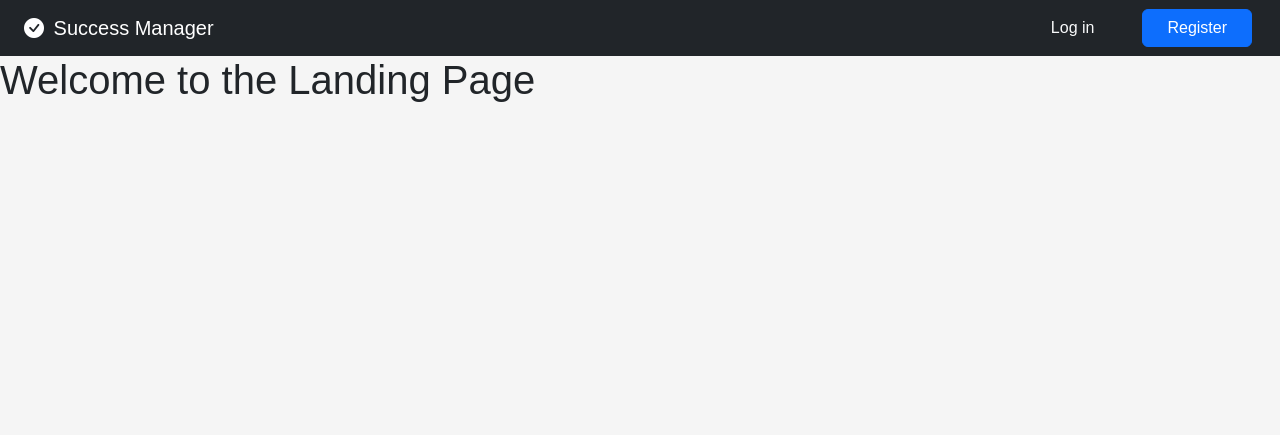
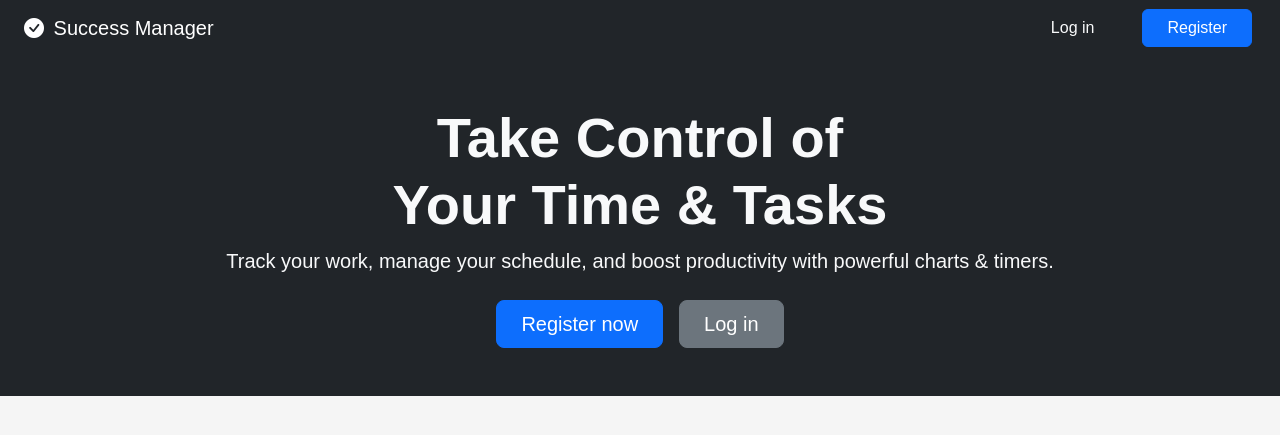
Before and after one commit to PiumalRangana/success-manager-cs50, a Flask app: page / in a window 1280 px wide. Shown: the top 435 px of the page. Run offline with Flask 3, Linux system fonts and the light colour scheme.

Commit message:
feat: add hero section with headline and CTA buttons

```diff
--- a/app/templates/landing.html
+++ b/app/templates/landing.html
@@ -4,7 +4,8 @@
 <head>
     <meta charset="UTF-8">
     <meta name="viewport" content="width=device-width, initial-scale=1.0">
-    <meta name="description" content="Success Manager - A productivity web app to manage tasks, track time, and boost efficiency.">
+    <meta name="description"
+        content="Success Manager - A productivity web app to manage tasks, track time, and boost efficiency.">
 
     <title>{% block title %}Success Manager{% endblock %}</title>
 
@@ -39,8 +40,10 @@
                 <div class="collapse navbar-collapse" id="navbarNav">
                     <!-- Right side buttons -->
                     <div class="ms-md-auto">
-                        <div class="d-flex flex-column flex-md-row justify-content-center justify-content-md-end align-items-center gap-2">
-                            <a class="btn btn-outline-light w-100 w-lg-auto px-4 text-decoration-none" href="#">Log in</a>
+                        <div
+                            class="d-flex flex-column flex-md-row justify-content-center justify-content-md-end align-items-center gap-2">
+                            <a class="btn btn-outline-light w-100 w-lg-auto px-4 text-decoration-none" href="#">Log
+                                in</a>
                             <a class="btn btn-primary w-100 w-lg-auto px-4 text-decoration-none" href="#">Register</a>
                         </div>
                     </div>
@@ -48,7 +51,21 @@
             </div>
         </nav>
     </header>
-    <h1>Welcome to the Landing Page</h1>
+
+    <!-- ================= Hero Section ================= -->
+    <section class="py-5 text-center bg-dark text-light">
+        <div class="container">
+            <h1 class="display-4 fw-bold">Take Control of<br>Your Time & Tasks</h1>
+            <p class="lead mb-4">
+                Track your work, manage your schedule, and boost productivity with powerful charts &amp; timers.
+            </p>
+            <div class="d-flex flex-column flex-sm-row justify-content-center gap-3">
+                <a href="#" class="btn btn-primary btn-lg px-4">Register now</a>
+                <a href="#" class="btn btn-secondary btn-lg px-4">Log in</a>
+            </div>
+        </div>
+    </section>
+
 </body>
 
 <!-- Bootstrap JS Bundle -->
```
